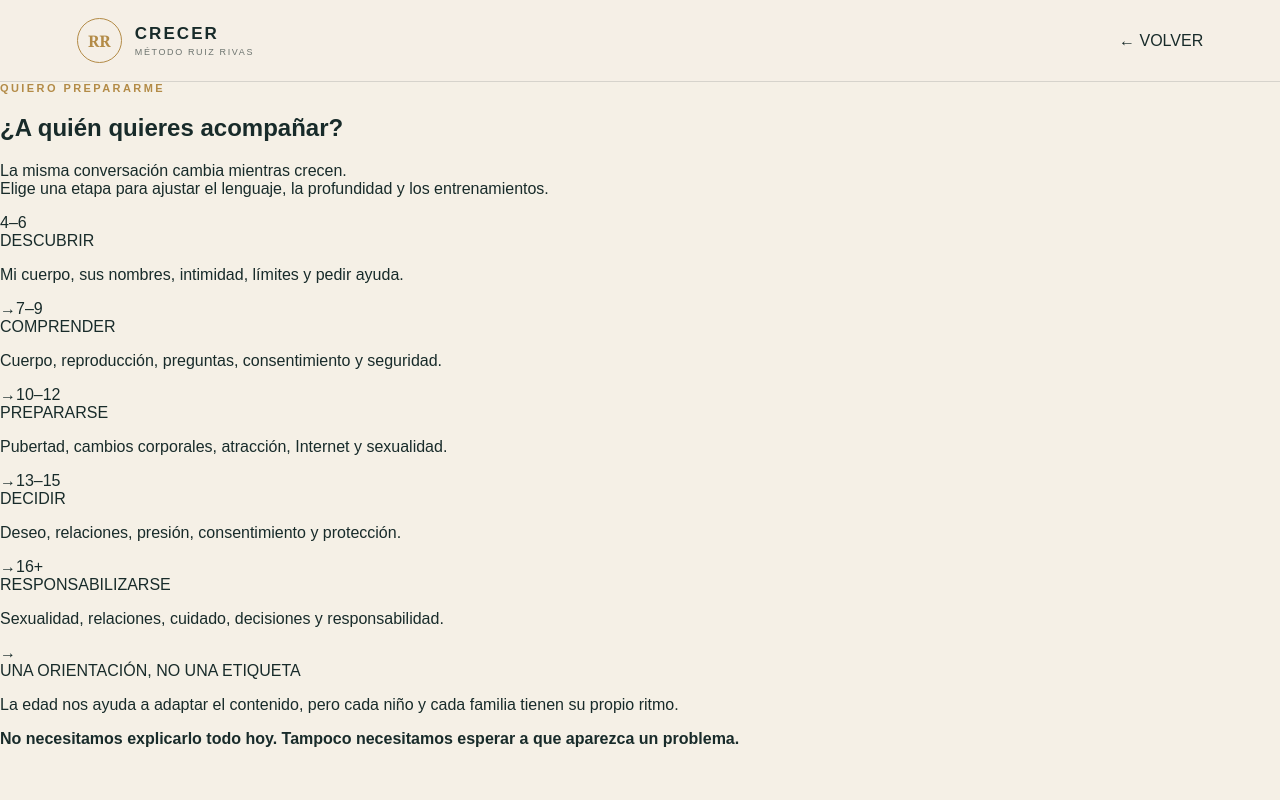
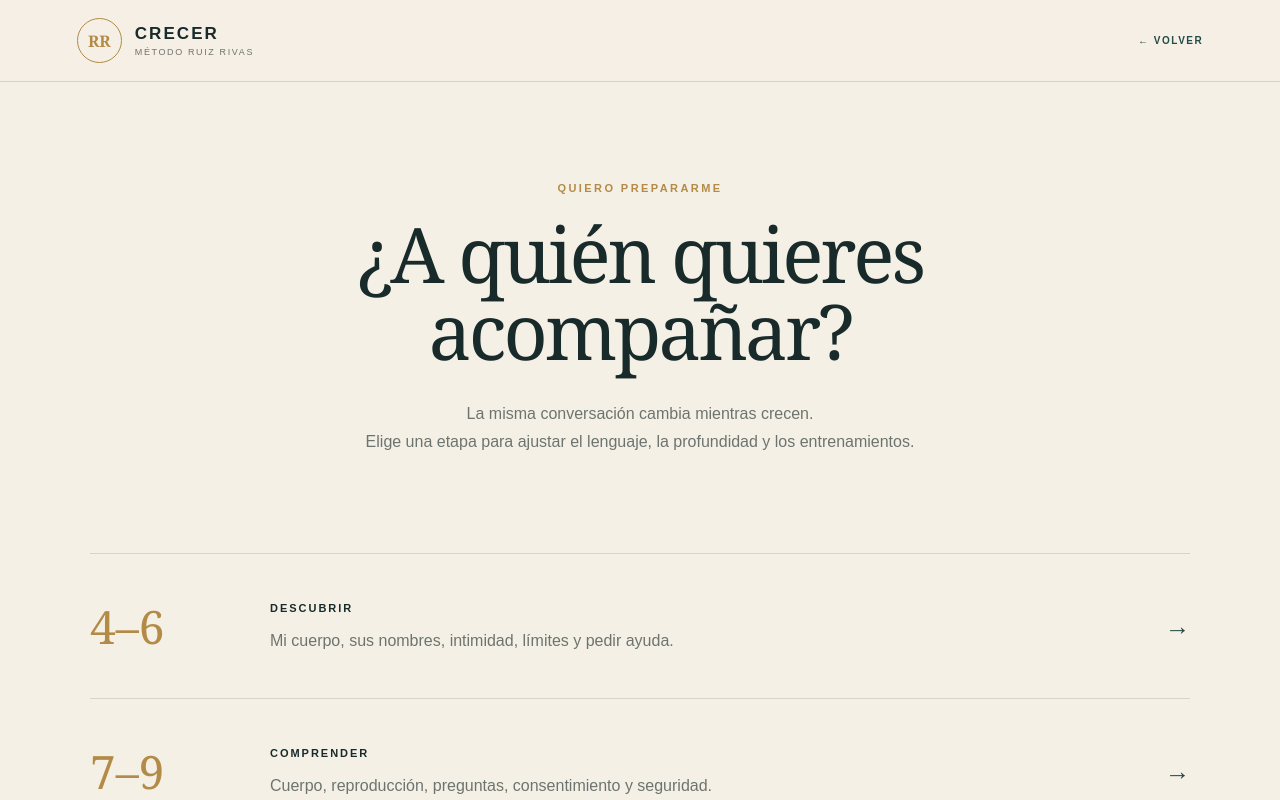
Before and after one commit to elpozo84/rr-crecer, a Next.js app: page /prepararme in a window 1280 px wide. Shown: the top 800 px of the page. Built offline with nearby package versions, Linux system fonts and the light colour scheme.

Commit message:
Update globals.css

```diff
--- a/app/globals.css
+++ b/app/globals.css
@@ -633,3 +633,150 @@ footer strong {
     flex-direction: column;
   }
 }
+/* ========================================
+   RR CRECER · SELECCIÓN DE ETAPA
+======================================== */
+
+.backLink {
+  font-size: 10px;
+  letter-spacing: 0.15em;
+  font-weight: 800;
+  color: var(--green);
+}
+
+.agePage {
+  min-height: 100vh;
+  background: var(--cream);
+}
+
+.ageHero {
+  padding: 100px 7% 60px;
+  max-width: 1100px;
+  margin: auto;
+  text-align: center;
+}
+
+.ageHero h1 {
+  font-family: Georgia, "Times New Roman", serif;
+  font-size: clamp(45px, 6vw, 78px);
+  line-height: 1;
+  letter-spacing: -0.04em;
+  font-weight: 500;
+  margin: 22px 0 30px;
+}
+
+.ageHero p {
+  color: var(--muted);
+  line-height: 1.8;
+  font-size: 16px;
+}
+
+.ageGrid {
+  width: min(1100px, 86%);
+  margin: 20px auto 100px;
+  border-top: 1px solid var(--line);
+}
+
+.ageCard {
+  min-height: 145px;
+  display: grid;
+  grid-template-columns: 150px 1fr 50px;
+  align-items: center;
+  gap: 30px;
+  border-bottom: 1px solid var(--line);
+  transition: padding 0.2s ease, background 0.2s ease;
+}
+
+.ageCard:hover {
+  padding-left: 20px;
+  padding-right: 20px;
+  background: rgba(255, 255, 255, 0.38);
+}
+
+.ageNumber {
+  font-family: Georgia, serif;
+  font-size: 46px;
+  color: var(--gold);
+}
+
+.ageName {
+  font-size: 11px;
+  font-weight: 800;
+  letter-spacing: 0.18em;
+}
+
+.ageInfo p {
+  margin: 12px 0 0;
+  color: var(--muted);
+  line-height: 1.6;
+}
+
+.ageArrow {
+  font-size: 25px;
+  color: var(--green);
+  text-align: right;
+}
+
+.ageNote {
+  padding: 85px 10%;
+  background: var(--green);
+  color: white;
+  text-align: center;
+}
+
+.ageNote > span {
+  color: #d0ad6c;
+  font-size: 10px;
+  letter-spacing: 0.2em;
+  font-weight: 800;
+}
+
+.ageNote p {
+  max-width: 650px;
+  margin: 25px auto 18px;
+  color: #d8e1de;
+  line-height: 1.8;
+}
+
+.ageNote strong {
+  display: block;
+  max-width: 760px;
+  margin: auto;
+  font-family: Georgia, serif;
+  font-size: 22px;
+  line-height: 1.5;
+  font-weight: 500;
+}
+
+@media (max-width: 800px) {
+  .ageHero {
+    padding: 70px 22px 45px;
+  }
+
+  .ageHero h1 {
+    font-size: 48px;
+  }
+
+  .ageGrid {
+    width: calc(100% - 44px);
+    margin-bottom: 70px;
+  }
+
+  .ageCard {
+    grid-template-columns: 75px 1fr 25px;
+    gap: 15px;
+    min-height: 135px;
+  }
+
+  .ageNumber {
+    font-size: 29px;
+  }
+
+  .ageInfo p {
+    font-size: 13px;
+  }
+
+  .ageNote {
+    padding: 70px 25px;
+  }
+}
```
